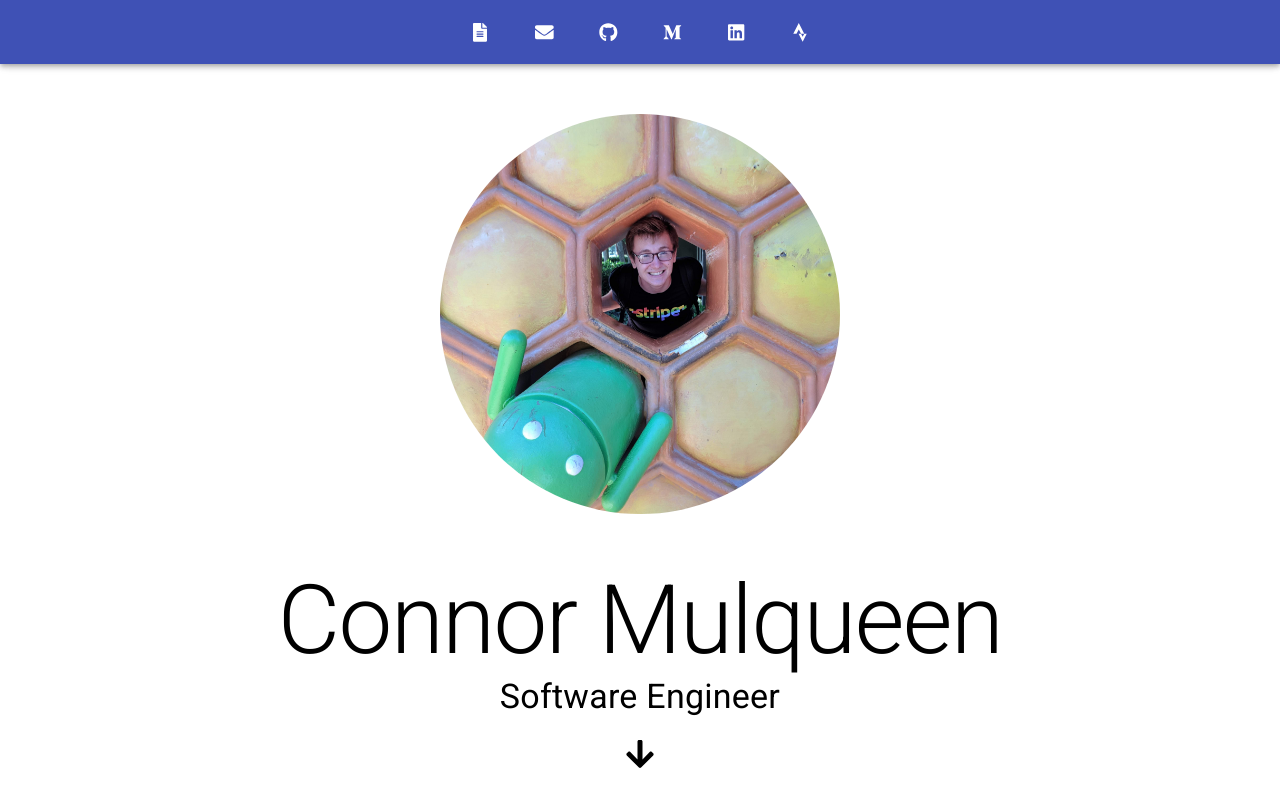
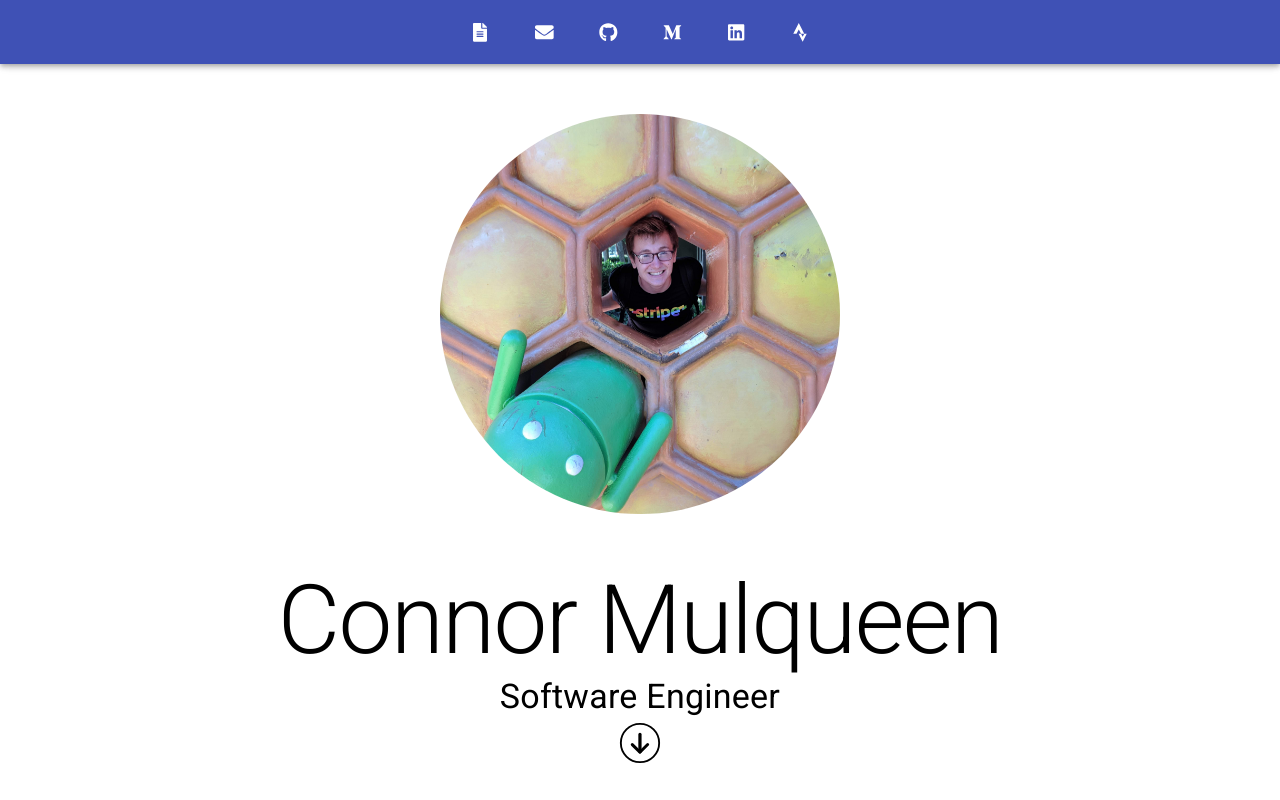
Before and after one commit to ConnorMulqueen/ConnorMulqueen.github.io, a React (Create React App) app: page / in a window 1280 px wide. Shown: the top 800 px of the page. Built offline with nearby package versions, Linux system fonts and the light colour scheme.

Commit message:
added animated arrow

```diff
--- a/package.json
+++ b/package.json
@@ -14,10 +14,12 @@
     "@types/node": "12.11.7",
     "@types/react": "16.9.11",
     "@types/react-dom": "16.9.3",
+    "@types/react-lottie": "^1.2.3",
     "gh-pages": "^2.1.1",
     "react": "^16.11.0",
     "react-animations": "^1.0.0",
     "react-dom": "^16.11.0",
+    "react-lottie": "^1.2.3",
     "react-scripts": "3.2.0",
     "styled-components": "^4.4.1",
     "typeface-roboto": "0.0.75",
--- a/src/App.tsx
+++ b/src/App.tsx
@@ -3,14 +3,12 @@ import './App.css';
 
 import AppBar from '@material-ui/core/AppBar';
 import Toolbar from '@material-ui/core/Toolbar';
-import Typography from '@material-ui/core/Typography';
 import Button from '@material-ui/core/Button';
 import Container from '@material-ui/core/Container';
 import { FontAwesomeIcon } from '@fortawesome/react-fontawesome'
-import { faFileAlt, faSuitcase, faEnvelope, faCoffee } from '@fortawesome/free-solid-svg-icons'
+import { faFileAlt, faEnvelope } from '@fortawesome/free-solid-svg-icons'
 import { faLinkedin, faStrava, faGithub, faMediumM } from '@fortawesome/free-brands-svg-icons';
 import Tooltip from '@material-ui/core/Tooltip';
-
 
 import Home from './Home';
 import Projects from './Projects';
--- a/src/Home.tsx
+++ b/src/Home.tsx
@@ -2,13 +2,11 @@ import React from 'react';
 import Container from '@material-ui/core/Container';
 
 import Typography from '@material-ui/core/Typography';
-import ArrowDownwardIcon from '@material-ui/icons/ArrowDownward';
 import { makeStyles } from '@material-ui/core/styles';
 import Grid from '@material-ui/core/Grid';
 import Avatar from '@material-ui/core/Avatar';
-import { FontAwesomeIcon } from '@fortawesome/react-fontawesome';
-import { faArrowDown } from '@fortawesome/free-solid-svg-icons';
-
+import Lottie from 'react-lottie';
+import animationData from './Assets/Lottie/downwardArrow.json';
 
 const useStyles = makeStyles({
     backgroundDiv: {
@@ -33,6 +31,16 @@ const useStyles = makeStyles({
     }
   });
 
+const LottieOptions = {
+        loop: true,
+        autoplay: true,
+        animationData: require('./Assets/Lottie/downwardArrow.json'),
+        rendererSettings: {
+          preserveAspectRatio: 'xMidYMid slice'
+        },
+        paddingTop: 600
+};
+
 const Home: React.FC = () => {
     const classes = useStyles();
 
@@ -49,9 +57,15 @@ const Home: React.FC = () => {
                     Software Engineer
                 </Typography>
 
+                <Lottie options={LottieOptions}
+                    height={50}
+                    width={50}
+                    />
                 <br />
-                <FontAwesomeIcon icon={faArrowDown} className={classes.bottomArrow} size='2x'/>
-            </Container>
+                <br />
+                <br />
+                <br />
+         </Container>
 
         </div>
     )
```
Also changed, not shown: src/Assets/Lottie/downwardArrow.json (added, +1 -0 lines).
